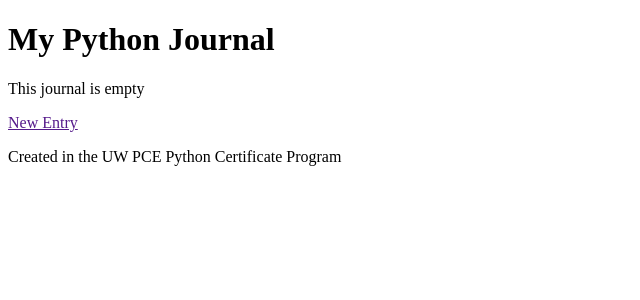
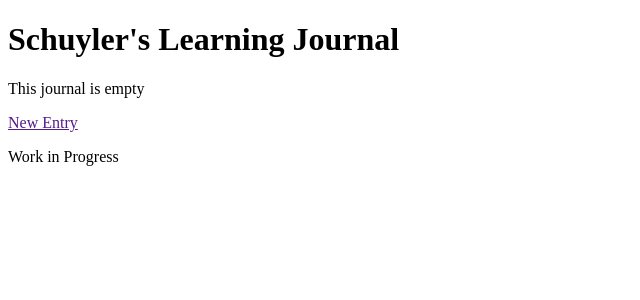
Before and after one commit to saschwafel/learning_journal, a Python web app: template QTR2/projects/learning-journal/learning_journal/learning_journal/templates/list.jinja2 in a window 1280 px wide. Shown: the part 34-334 px from the top of the page, without its empty margins (0-640 px from the left). Run offline with Jinja, Linux system fonts and the light colour scheme; the template is opened without the code that fills it, so the values that code supplies are empty.

Commit message:
Messing with styles.css

```diff
--- a/QTR2/projects/learning-journal/learning_journal/learning_journal/templates/layout.jinja2
+++ b/QTR2/projects/learning-journal/learning_journal/learning_journal/templates/layout.jinja2
@@ -18,13 +18,13 @@
       </nav>
     </header>
     <main>
-      <h1>My Python Journal</h1>
+      <h1>Schuyler's Learning Journal</h1>
       <section id="content">
       {% block body %}{% endblock %}
       </section>
     </main>
     <footer>
-      <p>Created in the UW PCE Python Certificate Program</p>
+      <p>Work in Progress</p>
     </footer>
   </body>
 </html>
```
Also changed, not shown: QTR2/projects/learning-journal/learning_journal/learning_journal/static/styles.css (+8 -5 lines).
